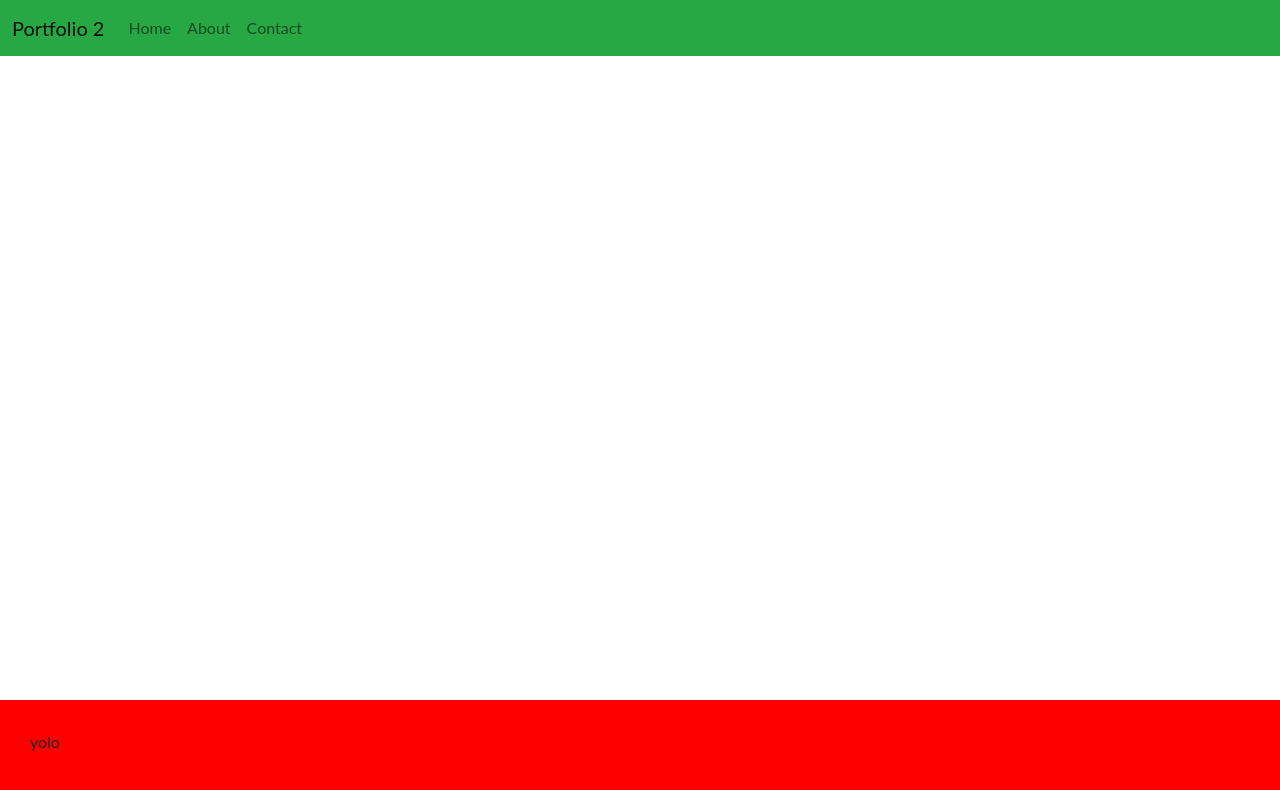
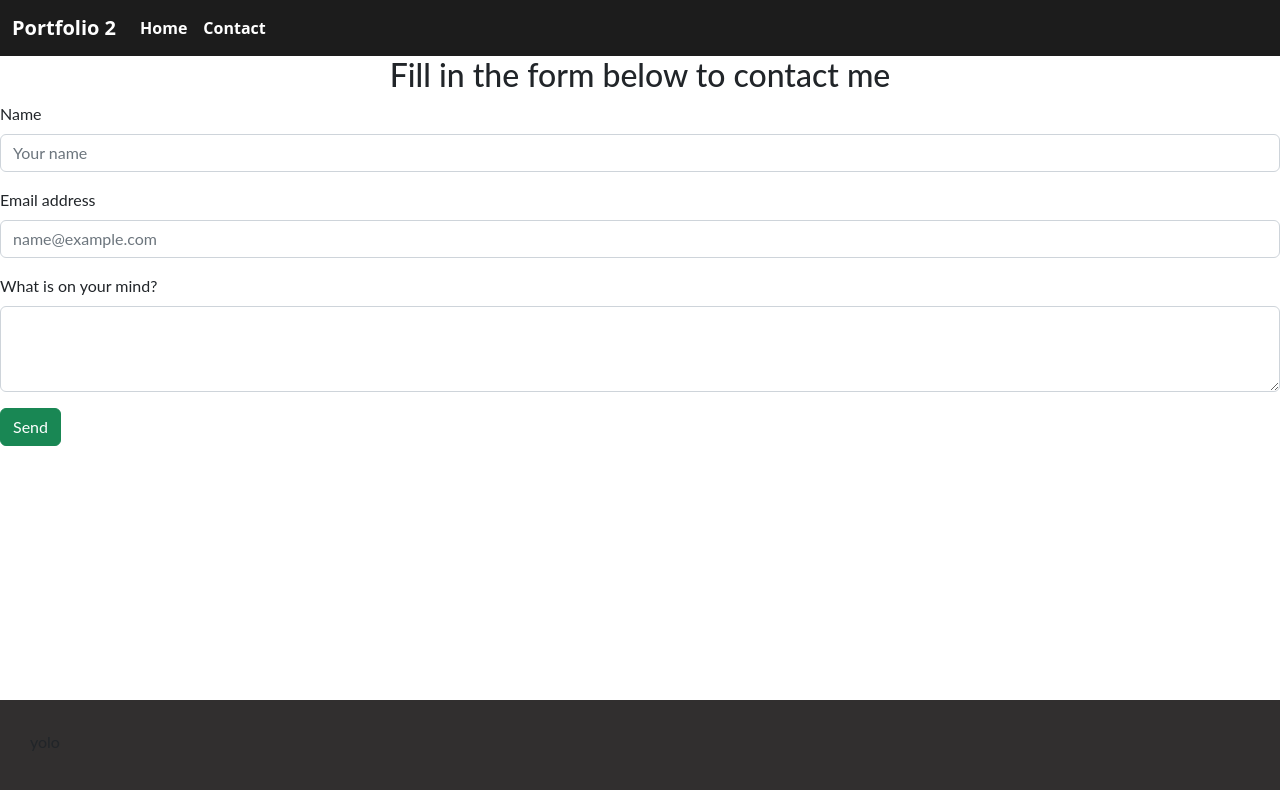
Before and after one commit to sebbe1236/portfoliosite-two-sebbe, a React (Create React App) app: page /contact in a window 1280 px wide. Shown: the top 790 px of the page. Built offline with nearby package versions, Linux system fonts and the light colour scheme.

Commit message:
Contact dummy form with react hook form

```diff
--- a/css/main.css
+++ b/css/main.css
@@ -24,7 +24,7 @@ body {
 footer {
   margin-top: auto;
   padding: 30px;
-  background-color: red;
+  background-color: #312f2f;
 }
 
 .cards_container img {
@@ -61,5 +61,19 @@ button {
   }
 }
 nav {
-  background-color: #28a745 !important;
+  background-color: #1c1c1c !important;
+  font-family: "Open Sans", sans-serif;
+  font-weight: bold;
+}
+
+nav button {
+  background-color: white !important;
+}
+
+.nav-link {
+  color: #ffffff !important;
+}
+
+nav a {
+  color: #ffffff !important;
 }/*# sourceMappingURL=main.css.map */
--- a/package.json
+++ b/package.json
@@ -14,6 +14,7 @@
     "react": "^18.2.0",
     "react-bootstrap": "^2.5.0",
     "react-dom": "^18.2.0",
+    "react-hook-form": "^7.37.0",
     "react-modal-image": "^2.6.0",
     "react-router-dom": "^6.4.1",
     "react-scripts": "5.0.1",
--- a/src/App.js
+++ b/src/App.js
@@ -2,9 +2,10 @@ import "./sass/main.scss";
 import "bootstrap/dist/css/bootstrap.min.css";
 import { BrowserRouter, Routes, Route } from "react-router-dom";
 import Home from "./pages/home/Home";
-import About from "./pages/about/About";
+
 import NavBar from "./components/layout/NavBar";
 import Footer from "./components/layout/Footer";
+import Contact from "./pages/contact/Contact";
 
 function App() {
   return (
@@ -12,7 +13,7 @@ function App() {
       <NavBar />
       <Routes>
         <Route path="/" element={<Home />} />
-        <Route path="/about" element={<About />} />
+        <Route path="/contact" element={<Contact />} />
       </Routes>
       <Footer />
     </BrowserRouter>
--- a/src/components/layout/NavBar.jsx
+++ b/src/components/layout/NavBar.jsx
@@ -12,7 +12,6 @@ function NavBar() {
         <Navbar.Collapse id="basic-navbar-nav">
           <Nav className="me-auto my-2 my-lg-0">
             <Nav.Link href="/">Home</Nav.Link>
-            <Nav.Link href="/about">About</Nav.Link>
             <Nav.Link href="/Contact">Contact</Nav.Link>
           </Nav>
         </Navbar.Collapse>
--- a/src/pages/contact/Contact.jsx
+++ b/src/pages/contact/Contact.jsx
@@ -1,7 +1,90 @@
-import React from "react";
+import React, { useState } from "react";
+import Button from "react-bootstrap/Button";
+import { useForm } from "react-hook-form";
+import Heading from "../../components/layout/Heading";
 
 function Contact() {
-  return <div>Contact</div>;
+  const [submit, setSubmit] = useState(false);
+  const [error, setError] = useState(null);
+  const [validSubmit, setValidSubmit] = useState(false);
+
+  const {
+    register,
+    handleSubmit,
+    reset,
+    formState: { errors },
+  } = useForm();
+
+  const onSubmit = async (data) => {
+    setSubmit(true);
+    setError(null);
+    try {
+      setValidSubmit(data);
+      console.log(data);
+      reset();
+    } catch (error) {
+      setError(error.toString());
+      console.log(error);
+    }
+  };
+
+  return (
+    <>
+      <Heading>Fill in the form below to contact me</Heading>
+      <form className="form_container" onSubmit={handleSubmit(onSubmit)}>
+        <div className="mb-3">
+          <label htmlFor="exampleFormControlInput1" className="form-label">
+            Name
+          </label>
+          <input
+            type="text"
+            {...register("name", { required: true, minLength: 5 })}
+            className="form-control"
+            id="exampleFormControlInput1"
+            placeholder="Your name"
+          />
+          {errors.name && <div>Name must be longer then 5 letters</div>}
+        </div>
+        <div className="mb-3">
+          <label htmlFor="exampleFormControlInput1" className="form-label">
+            Email address
+          </label>
+          <input
+            type="text"
+            {...register("email", {
+              required: true,
+              pattern:
+                /^(([^<>()\[\]\\.,;:\s@"]+(\.[^<>()\[\]\\.,;:\s@"]+)*)|(".+"))@((\[[0-9]{1,3}\.[0-9]{1,3}\.[0-9]{1,3}\.[0-9]{1,3}\])|(([a-zA-Z\-0-9]+\.)+[a-zA-Z]{2,}))$/,
+            })}
+            className="form-control"
+            id="exampleFormControlInput1"
+            placeholder="name@example.com"
+          />
+          {errors.email && <div>Please enter a valid email address</div>}
+        </div>
+        <div className="mb-3">
+          <label htmlFor="exampleFormControlTextarea1" className="form-label">
+            What is on your mind?
+          </label>
+          <textarea
+            type="text"
+            {...register("description", { required: true })}
+            className="form-control"
+            id="exampleFormControlTextarea1"
+            rows="3"
+          ></textarea>
+          {errors.description && <div>Please fill out the text area.</div>}
+        </div>
+        <div>
+          <Button type="submit" variant="success">
+            {submit ? "Sending" : "Send"}
+          </Button>
+        </div>
+      </form>
+      <div>{error && <p>Something went wrong. </p>}</div>
+      <div>{validSubmit && <p>Form was succesfully sent.</p>}</div>
+    </>
+  );
 }
 
 export default Contact;
--- a/src/sass/partials/_footer.scss
+++ b/src/sass/partials/_footer.scss
@@ -1,5 +1,7 @@
+@import "variables";
+
 footer {
   margin-top: auto;
   padding: 30px;
-  background-color: red;
+  background-color: $footer-color;
 }
--- a/src/sass/partials/_header.scss
+++ b/src/sass/partials/_header.scss
@@ -2,4 +2,18 @@
 
 nav {
   background-color: $header !important;
+  font-family: "Open Sans", sans-serif;
+  font-weight: $font-weight-nav;
 }
+
+nav button {
+  background-color: white !important;
+}
+
+.nav-link {
+  color: $header-links !important;
+}
+
+nav a {
+  color: $header-links !important;
+}
--- a/src/sass/partials/_variables.scss
+++ b/src/sass/partials/_variables.scss
@@ -1,5 +1,5 @@
 @use "sass:map";
-
+//colors
 $theme-colors: (
   "header": #28a745,
   "footer": #17a2b8,
@@ -7,4 +7,10 @@ $theme-colors: (
   "read-button": #28a745,
 );
 
-$header: #28a745;
+$header: #1c1c1c;
+$header-links: #ffffff;
+$footer-color: #312f2f;
+//typography
+$font-weight-nav: bold;
+
+//mixins
```
Also changed, not shown: 2 other files (tests, documents, lock files or other folders).
